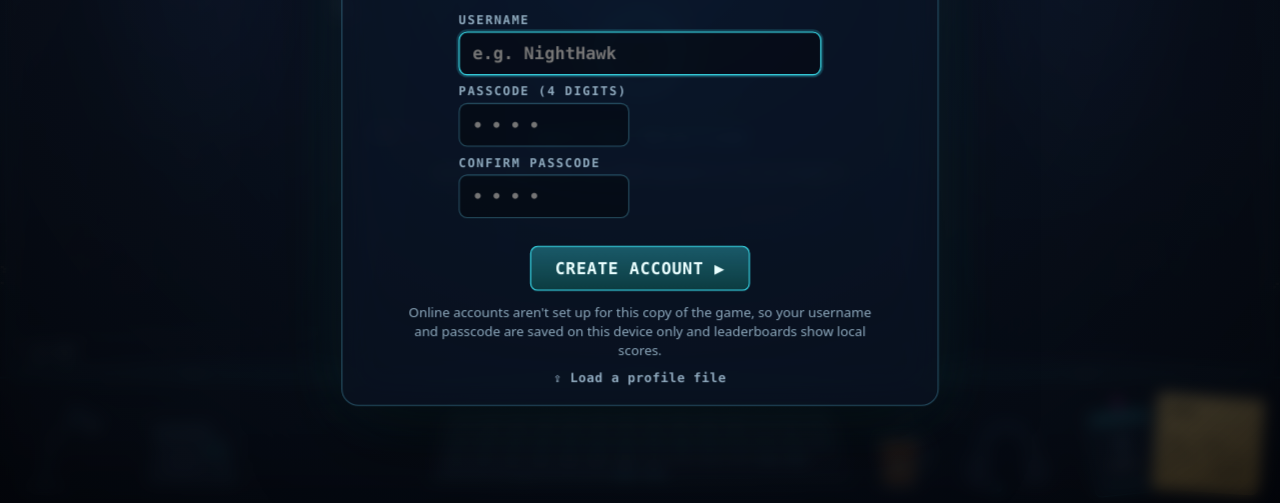
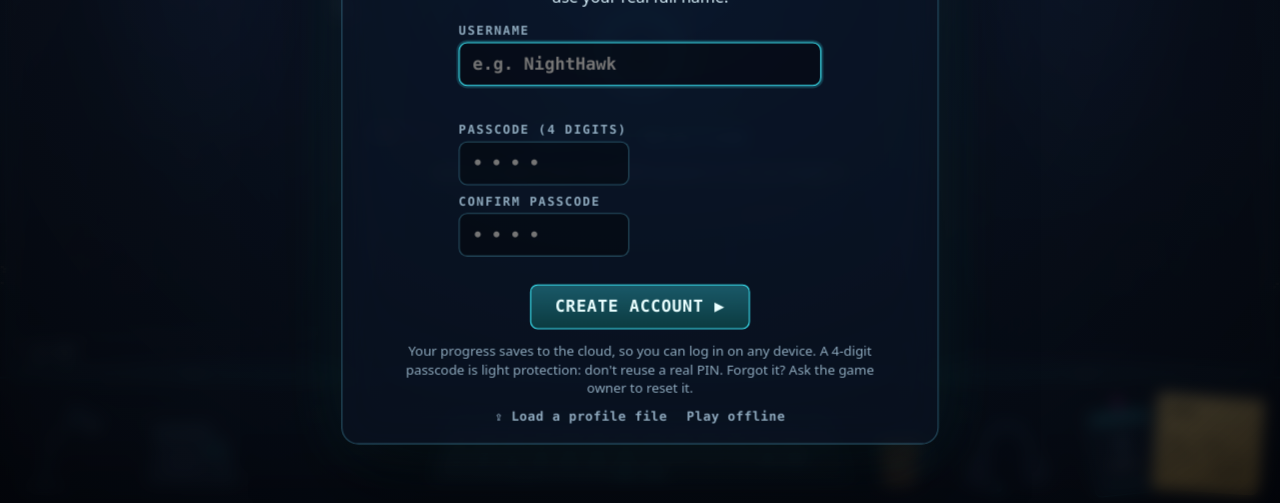
Before and after one commit to ShieldSyncOfficial/signal-noise, a plain HTML site: page index.html in a window 1280 px wide. Shown: the part 297-800 px from the top of the page. Drawn offline with Linux system fonts and the light colour scheme.

Commit message:
Update index.html

```diff
--- a/index.html
+++ b/index.html
@@ -3216,8 +3216,8 @@ function walkNext() {
    key below. Leave them empty and the game runs fully offline.
    ===================================================================== */
 const ONLINE = {
-  url: '',   // e.g. 'https://abcdefghijkl.supabase.co'
-  key: '',   // Project Settings → API → anon / publishable key (safe to publish; the database only allows the sn_* functions)
+  url: 'https://jdhehhetuaeqhgfkpgut.supabase.co',   // e.g. 'https://abcdefghijkl.supabase.co'
+  key: 'sb_publishable_fFNCKIWSRNrrE_aECdWzXA_7L1qps0f',
 };
 const acctAny = () => S.meta.account || null;                                  // an online account is linked (token may have expired)
 const acct = () => (S.meta.account && S.meta.account.token) ? S.meta.account : null; // logged in with a valid session token
```
